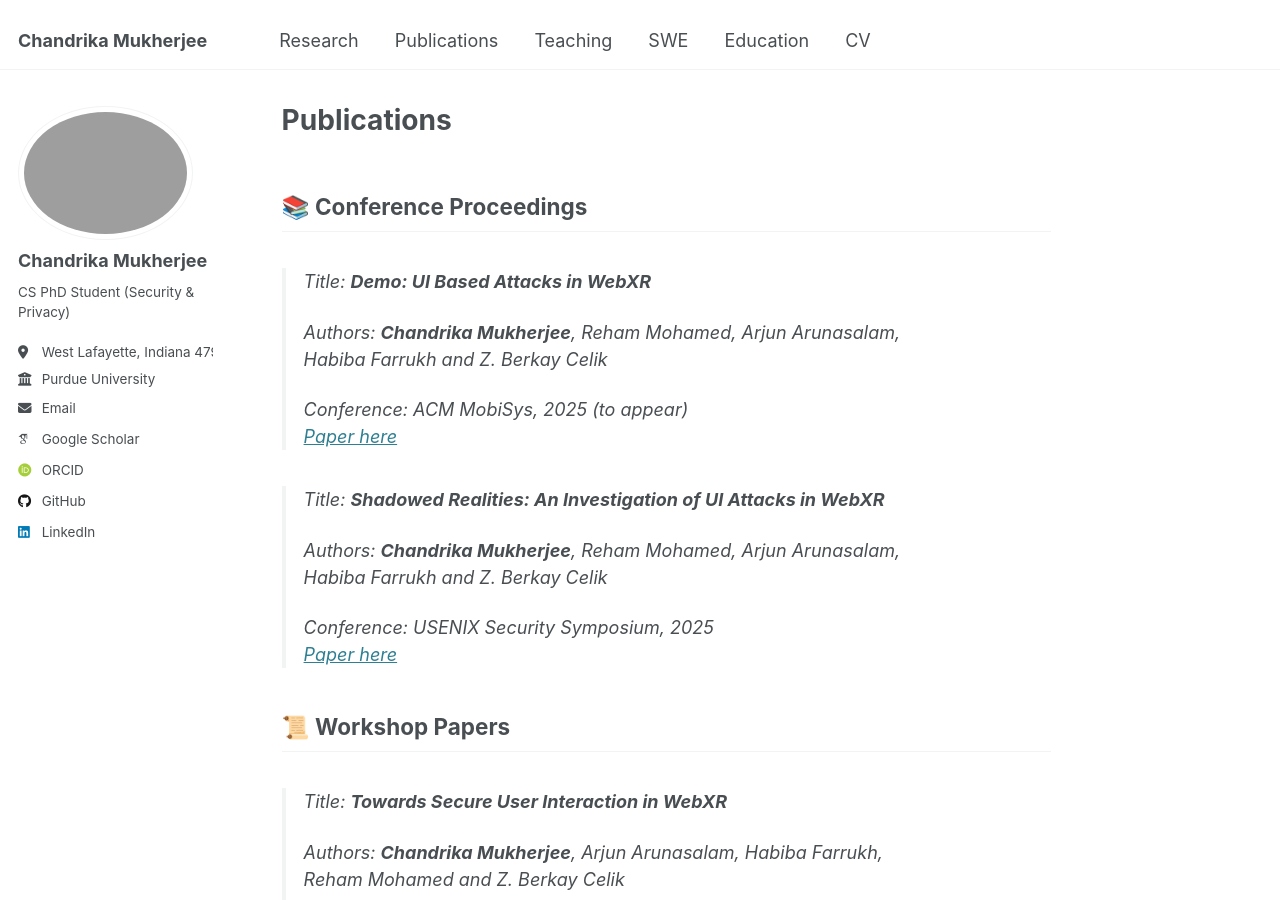
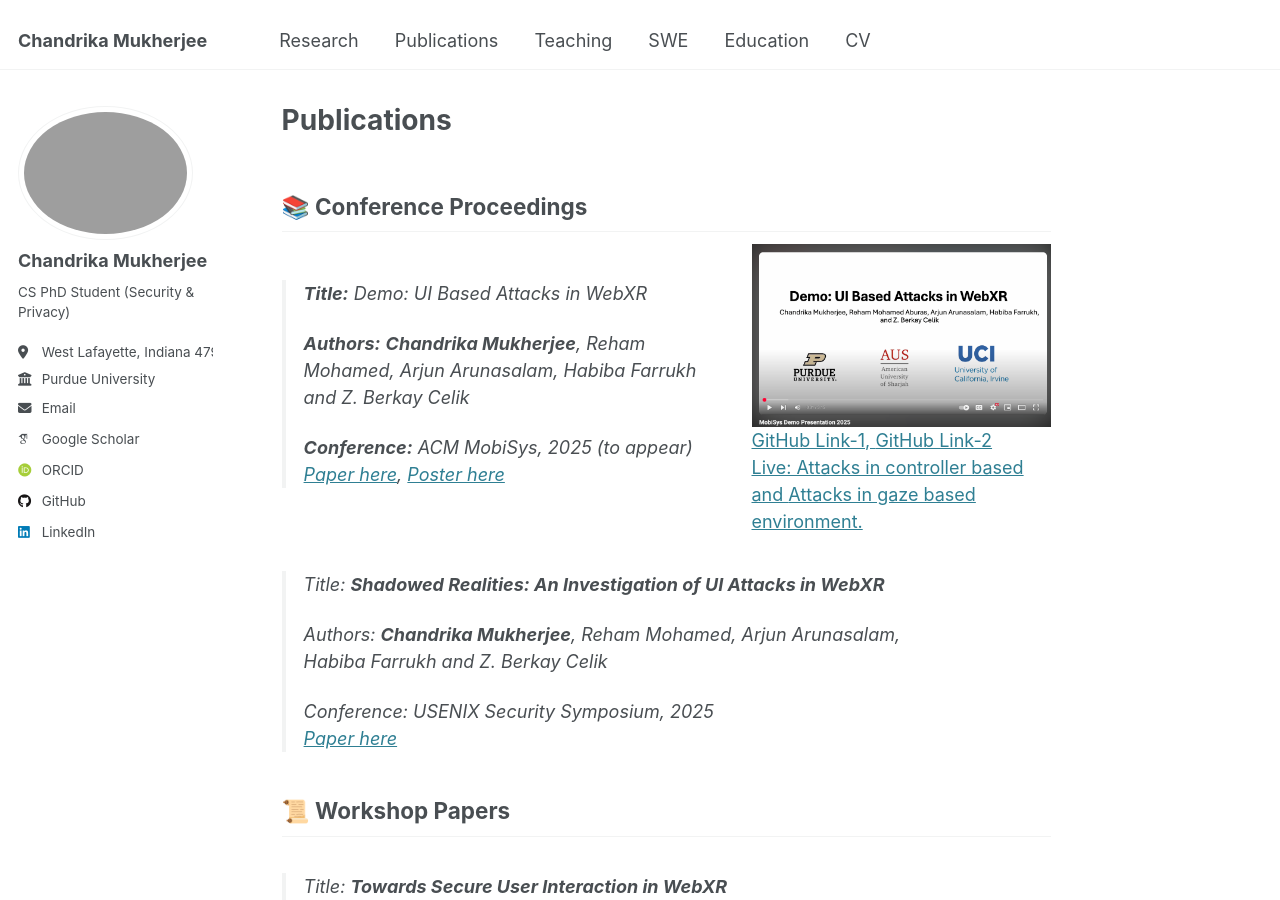
Before and after one commit to chandms/chandms.github.io, a Jekyll site: the page built from _pages/publications.md, in a window 1280 px wide and 900 px high. Built offline with Jekyll 4.4.1, drawn with Linux system fonts in a browser that asks for light colours; some web fonts are replaced.

Commit message:
updated the page with mobisys demo video, and code

```diff
--- a/_pages/publications.md
+++ b/_pages/publications.md
@@ -9,13 +9,45 @@ redirect_from:
 
 ## 📚 Conference Proceedings
 
-> Title: **Demo: UI Based Attacks in WebXR**
->
-> Authors: **Chandrika Mukherjee**, Reham Mohamed, Arjun Arunasalam,
-> Habiba Farrukh and Z. Berkay Celik
->
-> Conference: ACM MobiSys, 2025 (to appear)
-> [Paper here](../files/2025_mobisys_demo.pdf){:target="\_blank"}
+<div style="display: flex; justify-content: space-between; align-items: flex-start;">
+
+  <div>
+
+    <blockquote>
+    <p><strong>Title:</strong> <em>Demo: UI Based Attacks in WebXR</em></p>
+
+    <p><strong>Authors:</strong> <strong>Chandrika Mukherjee</strong>, Reham Mohamed, Arjun Arunasalam,
+    Habiba Farrukh and Z. Berkay Celik</p>
+
+    <p><strong>Conference:</strong> ACM MobiSys, 2025 (to appear)
+    <br>
+    <a href="../files/2025_mobisys_demo.pdf" target="_blank">Paper here</a>,
+    <a href="../files/mobisys_demo_poster_2025_final.pdf" target="_blank">Poster here</a></p>
+    </blockquote>
+
+  </div>
+
+  <div>
+    <a href="https://www.youtube.com/watch?v=FIiNV-5IXnk" target="_blank">
+      <img src="../images/cover_pic.png" width="300" height="500" alt="Video thumbnail" />
+    </a>
+    <br>
+    <a href="https://github.com/chandms/demo_app_webxr_main" target="_blank">
+    GitHub Link-1,
+    </a>
+    <a href="https://github.com/chandms/demo_app_webxr_other" target="_blank">
+    GitHub Link-2
+    </a>
+    <br>
+    <a href="https://chandms.github.io/demo_app_webxr_main/controller_based.html" target="_blank">
+    Live: Attacks in controller based and
+    </a>
+    <a href="https://chandms.github.io/demo_app_webxr_main/gaze_based.html" target="_blank">
+    Attacks in gaze based environment.
+    </a>
+  </div>
+
+</div>
 
 > Title: **Shadowed Realities: An Investigation of UI Attacks in WebXR**
 >
```
Also changed, not shown: images/cover_pic.png (added), 3 other files.
